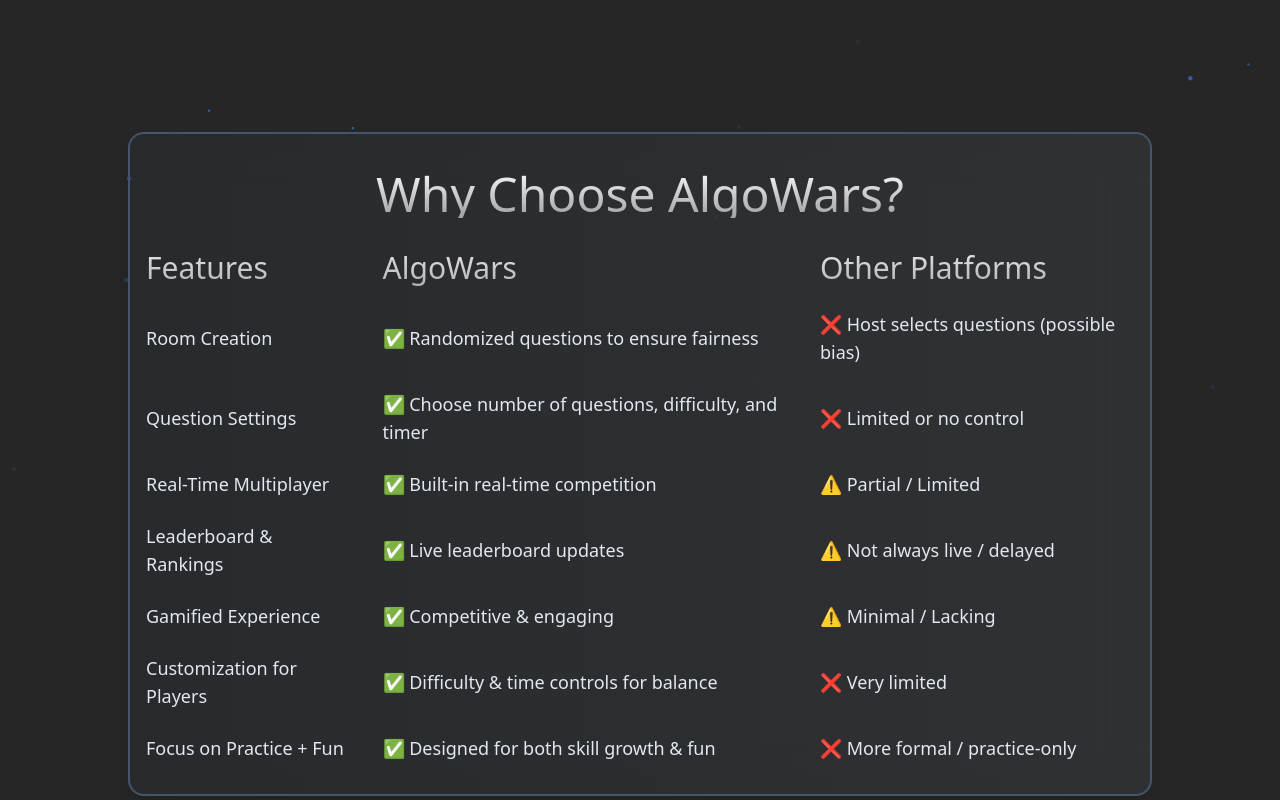
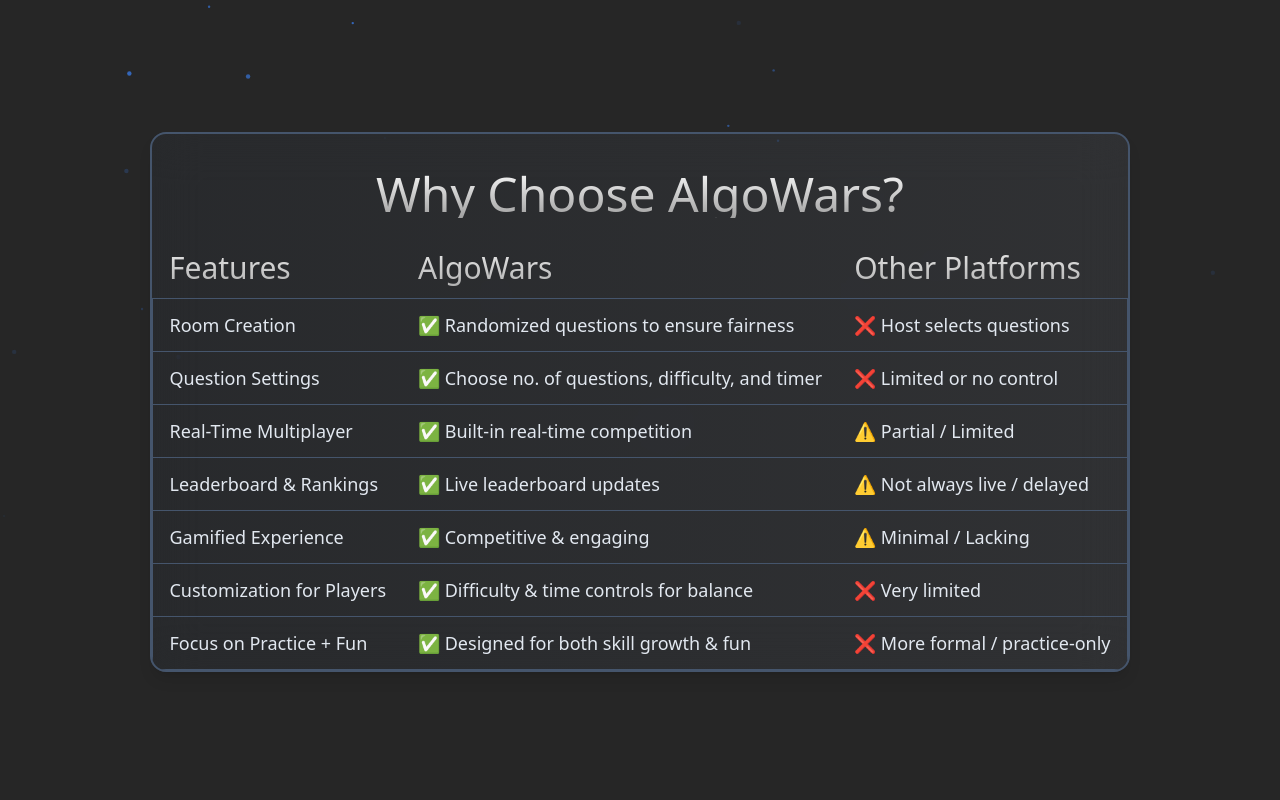
Before and after one commit to nitiraj21/AlgoWars, a Next.js app: page / in a window 1280 px wide. Shown: the part 2840-3640 px from the top of the page. Built offline with nearby package versions, Linux system fonts and the light colour scheme; no server answers.

Commit message:
add table in landing page

```diff
--- a/src/app/page.tsx
+++ b/src/app/page.tsx
@@ -5,6 +5,7 @@
 import { authOptions } from "../lib/auth";
 import Container from "../components/LandingPage/Container";
 import MainPage from "../components/LandingPage/MainPage";
+import { redirect } from "next/navigation";
 
 
 export default async function Home() {
--- a/src/components/LandingPage/Table.tsx
+++ b/src/components/LandingPage/Table.tsx
@@ -8,11 +8,11 @@
     {
       feature: "Room Creation",
       codeclash: "✅ Randomized questions to ensure fairness",
-      others: "❌ Host selects questions (possible bias)",
+      others: "❌ Host selects questions",
     },
     {
       feature: "Question Settings",
-      codeclash: "✅ Choose number of questions, difficulty, and timer",
+      codeclash: "✅ Choose no. of questions, difficulty, and timer",
       others: "❌ Limited or no control",
     },
     {
@@ -43,7 +43,7 @@
   ];
 
   return (
-    <div className="max-w-5xl mx-auto mt-25 mb-28 mx-5 rounded-2xl shadow-lg border-2 border-slate-600 py-5 overflow-hidden z-50
+    <div className="max-w-5xl mx-auto mt-25 mb-28 mx-5 rounded-2xl shadow-lg border-2 border-slate-600 pt-5 overflow-hidden z-50
      bg-gradient-to-r from-gray-700/15 to-gray-500/15 backdrop-blur-xl cursor-pointer
      transform hover:scale-103 transition-transform duration-400 ease-in-out hover:shadow-[0_0_40px_10px_rgba(80,120,200,0.2)]
      ">
@@ -70,7 +70,7 @@
                 <tbody>
                     {features.map((row, idx)=>(
                         <tr
-                            className=""
+                            className="border hover:bg-slate-800 border-slate-600"
                             key={idx}>
                                 <td className="py-3 px-4 text-slate-200 text-sm font-small md:text-lg md:font-medium ">{row.feature}</td>
                                 <td className="py-3 px-4 text-slate-200 text-sm font-small md:text-lg md:font-medium">{row.codeclash}</td>
```
